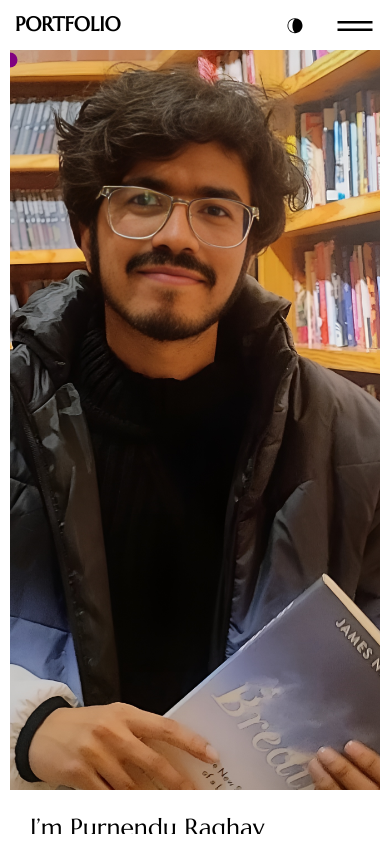
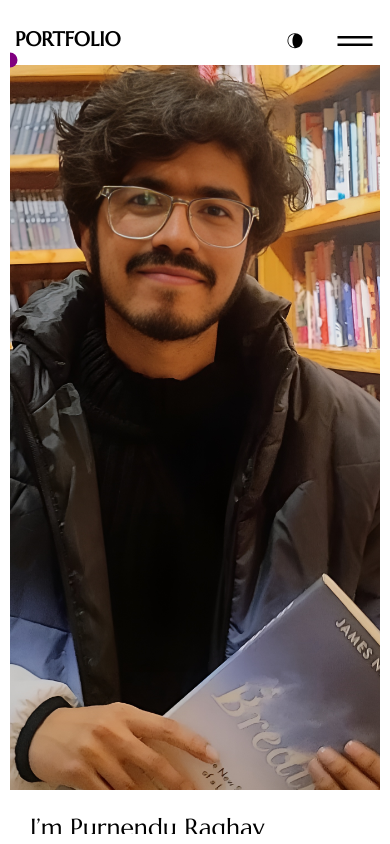
Before and after one commit to ayushks27/Portfolio, a React (Create React App) app: page / in a window 390 px wide. Shown: the top 844 px of the page. Built offline with nearby package versions, Linux system fonts and the light colour scheme.

Commit message:
minor style

```diff
--- a/src/header/style.css
+++ b/src/header/style.css
@@ -5,6 +5,7 @@
   width: 100%;
   height: 60px;
   z-index: 9999;
+  padding: 15px 0;
 }
 
 .header-inner {
@@ -21,7 +22,7 @@
   top: 0;
   left: 120px;
   right: 120px;
-  height: 84%;
+  height: 108%;
   background-color: var(--primary-color);
   z-index: 1;
 }
--- a/src/pages/home/style.css
+++ b/src/pages/home/style.css
@@ -99,7 +99,7 @@ section {
     min-height: unset !important;
     position: relative;
     filter: none !important;
-    margin-left: auto;              /* center horizontally */
+    margin-left: auto; /* center horizontally */
 }
 
 .ac_btn {
@@ -210,7 +210,6 @@ section {
         top: unset;
         bottom: 0;
         width: 100%;
-        margin: 0;
         left: 50%;
         transform: translate(-50%, 50%);
     }
```
